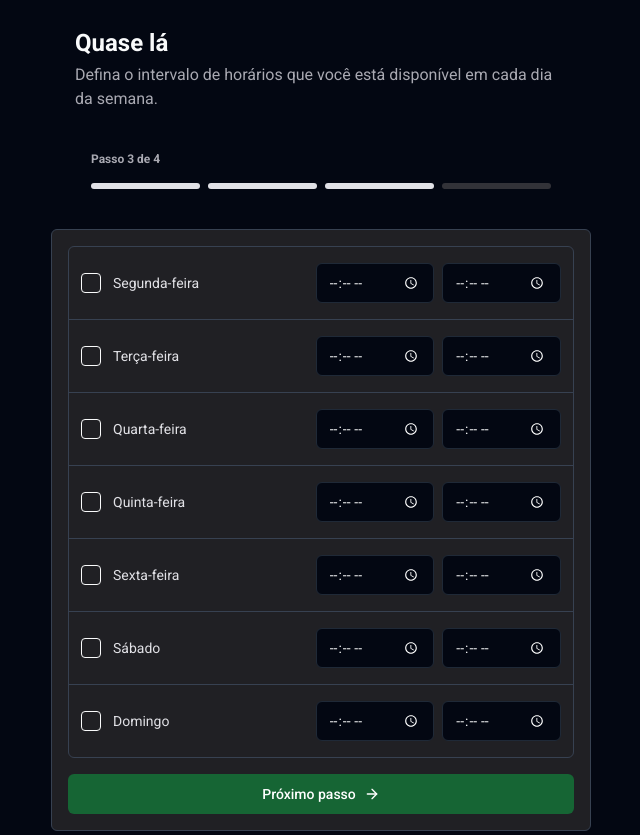
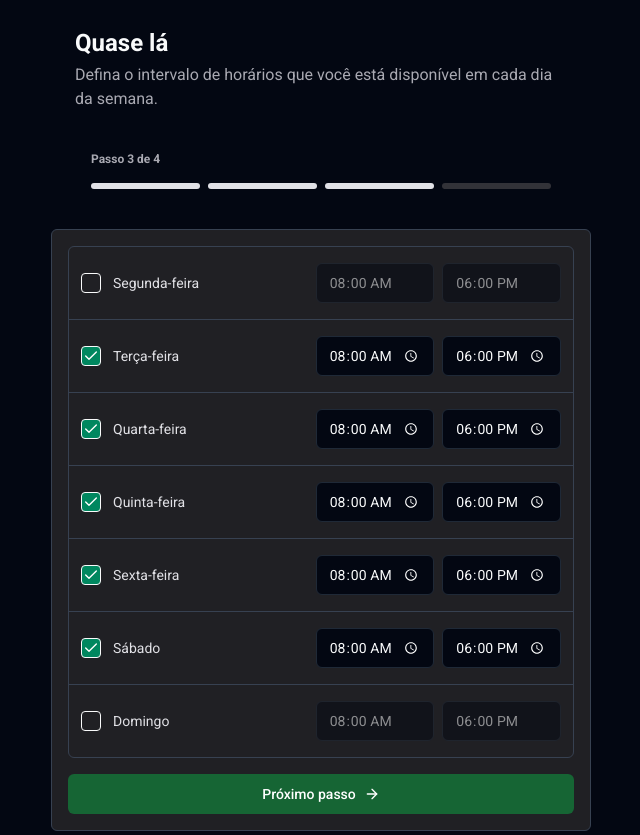
Before and after one commit to jhooonds/ignite-call, a Next.js app: page /register/time-intervals in a window 1280 px wide. Shown: the whole page, without its empty margins (319-959 px from the left). Built offline with nearby package versions, Linux system fonts and the light colour scheme.

Commit message:
feat: create time intervals

```diff
--- a/app/api/users/route.ts
+++ b/app/api/users/route.ts
@@ -4,7 +4,7 @@ import { prisma } from '@/lib/prisma';
 import { NextRequest, NextResponse } from 'next/server';
 import { cookies } from 'next/headers';
 
-export async function POST(req: NextRequest, res: NextResponse ) {
+export async function POST( req: NextRequest, res: NextResponse ) {
 
   const cookieStore = await cookies();
 
--- /dev/null
+++ b/app/api/users/time-intervals/route.ts
@@ -0,0 +1,45 @@
+'use server';
+
+import { auth } from "@/auth";
+import { prisma } from "@/lib/prisma";
+import { NextRequest, NextResponse } from 'next/server';
+import { z } from "zod";
+
+const timeIntervalBodySchema = z.object({
+  intervals: z.array(
+    z.object({
+      weekDay: z.number(),
+      startTimeInMinutes: z.number(),
+      endTimeInMinutes: z.number(),
+    })
+  ),
+});
+
+export async function POST(req: NextRequest, res: NextResponse) {
+  const session = await auth();
+
+  if (!session?.user) {
+    return NextResponse.json(
+      { success: false, message: "User not authenticated" },
+      { status: 401 }
+    );
+  }
+
+  const parsedBody = timeIntervalBodySchema.parse(await req.json());
+  const { intervals } = parsedBody;
+
+  const result = await Promise.all(
+    intervals.map((interval) => {
+      return prisma.userTimeInterval.create({
+        data: {
+          week_day: interval.weekDay,
+          time_start_in_minutes: interval.startTimeInMinutes,
+          time_end_in_minutes: interval.endTimeInMinutes,
+          user_id: session.user.id!,
+        },
+      });
+    })
+  );
+
+  return NextResponse.json({ success: true, data: result, status: 201 });
+}
--- a/app/register/time-intervals/page.tsx
+++ b/app/register/time-intervals/page.tsx
@@ -5,28 +5,66 @@ import MultiStepForm from "../_components/muiltStepForm";
 import { Input } from "@/components/ui/input";
 import { Button } from "@/components/ui/button";
 import { ArrowRight } from "lucide-react";
-import { useFieldArray, useForm } from "react-hook-form";
+import { Controller, useFieldArray, useForm } from "react-hook-form";
 import { z } from "zod";
 import { getWeekDays } from "@/utils/get-week-days";
+import { zodResolver } from "@hookform/resolvers/zod";
+import { convetTimeStringToMinutes } from "@/utils/convert-time-string-to-minute";
+import { api } from "@/lib/axios";
+import { AxiosError } from "axios";
 
-const timeIntervalsFormSchema = z.object({});
+const timeIntervalsFormSchema = z.object({
+  intervals: z.array(z.object({
+    weekDay: z.number().min(0).max(6),
+    enabled: z.boolean(),
+    startTime: z.string(),
+    endTime: z.string(),
+  }),
+).
+length(7).
+transform(intervals => intervals.filter(interval => interval.enabled))
+.refine(intervals => intervals.length > 0, {
+  message: 'Você precisa selecionar pelo menos 1 dia na semana!'
+})
+.transform(intervals => {
+  return intervals.map(interval => {
+    return {
+      weekDay: interval.weekDay,
+      startTimeInMinutes: convetTimeStringToMinutes(interval.startTime),
+      endTimeInMinutes: convetTimeStringToMinutes(interval.endTime),
+    }
+  })
+})
+.refine(intervals => {
+  return intervals.every(
+    (interval) =>
+       interval.endTimeInMinutes - 60 >= interval.startTimeInMinutes)
+},{
+  message: 'O horário de término deve ser pelo menos 1h de diferença do ínicio.'
+})
+,
+});
+type TimeIntervalFormInput = z.input<typeof timeIntervalsFormSchema> //Representa os dados de entrada
+type TimeIntervalsFormOutput = z.output<typeof timeIntervalsFormSchema> //Representa os dados de saida
 
 export default function TimeIntervals() {
   const {
     register,
     handleSubmit,
     control,
+    watch,
     formState: { isSubmitting, errors },
-  } = useForm({
+  } = useForm<TimeIntervalFormInput>({
+    resolver: zodResolver(timeIntervalsFormSchema),
     defaultValues: {
       intervals: [
-        { weekDay: 0, enable: false, startTime: "08:00", endTime: "18:00" },
-        { weekDay: 1, enable: true, startTime: "08:00", endTime: "18:00" },
-        { weekDay: 2, enable: true, startTime: "08:00", endTime: "18:00" },
-        { weekDay: 3, enable: true, startTime: "08:00", endTime: "18:00" },
-        { weekDay: 4, enable: true, startTime: "08:00", endTime: "18:00" },
-        { weekDay: 5, enable: true, startTime: "08:00", endTime: "18:00" },
-        { weekDay: 6, enable: false, startTime: "08:00", endTime: "18:00" },
+        { weekDay: 0, enabled: false, startTime: "08:00", endTime: "18:00" },
+        { weekDay: 1, enabled: true, startTime: "08:00", endTime: "18:00" },
+        { weekDay: 2, enabled: true, startTime: "08:00", endTime: "18:00" },
+        { weekDay: 3, enabled: true, startTime: "08:00", endTime: "18:00" },
+        { weekDay: 4, enabled: true, startTime: "08:00", endTime: "18:00" },
+        { weekDay: 5, enabled: true, startTime: "08:00", endTime: "18:00" },
+        { weekDay: 6, enabled: false, startTime: "08:00", endTime: "18:00" },
       ],
     },
   });
@@ -38,7 +76,25 @@ export default function TimeIntervals() {
     name: "intervals",
   });
 
-  async function handleSetTimeIntervals() {}
+  const intervals = watch('intervals')
+
+  async function handleSetTimeIntervals(data: any) {
+    const intervals = data as  TimeIntervalsFormOutput
+    try {
+      await api.post('/users/time-intervals', {
+        intervals,
+
+      })
+      console.log(intervals)
+    } catch (err) {
+      if(err instanceof AxiosError && err?.response?.data?.message) {
+        alert(err.response.data.message)
+        return
+      }
+      console.log(err)
+    }
+  }
+
   return (
     <div className="max-w-[35.75rem] mt-6 mx-auto mb-1 px-4">
       <div className="px-6">
@@ -54,29 +110,51 @@ export default function TimeIntervals() {
         className="flex flex-col mt-6 bg-gray800 rounded-md p-4 border border-gray-700"
       >
         <div className="border border-gray-700 rounded-md mb-4">
-          {fields.map((field) => {
+          {fields.map((field, index) => {
             return (
               <div key={field.id} className="flex items-center justify-between py-4 px-3 border-t border-t-gray-700 first:border-0">
                 <div className="flex items-center gap-3">
-                  <Checkbox
-                    className="w-5 h-5
-                  data-[state=checked]:bg-ignite500
-                  data-[state=checked]:text-white
-                  "
+                  <Controller
+                    name={`intervals.${index}.enabled`}
+                    control={control}
+                    render={({ field }) => {
+                        return(
+                        <Checkbox
+                          onCheckedChange={(checked) => {
+                            field.onChange(checked === true)
+                          }}
+                          checked={field.value}
+                         className="w-5 h-5 data-[state=checked]:bg-ignite500 data-[state=checked]:text-white"/>
+                        )
+                    }}
                   />
                   <p className="text-gray100 text-sm">{weekDays[field.weekDay]}</p>
                 </div>
                 <div className="flex items-center gap-2">
-                  <Input type="time" step={60} />
-                  <Input type="time" step={60} />
+                  <Input
+                      type="time"
+                      step={60}
+                      disabled={intervals[index].enabled === false}
+                      {...register(`intervals.${index}.startTime`)} />
+                  <Input
+                   type="time"
+                   step={60}
+                   disabled={intervals[index].enabled === false}
+                   {...register(`intervals.${index}.endTime`)}
+                   />
+
                 </div>
               </div>
             );
           })}
         </div>
+        {errors.intervals && (
+          <p className="text-white text-xs mb-4">{errors.intervals.message}</p>
+        )}
         <Button
           className="bg-green-800 text-white hover:bg-green-500"
           type="submit"
+          disabled={isSubmitting}
         >
           Próximo passo
           <ArrowRight />
--- /dev/null
+++ b/utils/convert-time-string-to-minute.ts
@@ -0,0 +1,5 @@
+export function convetTimeStringToMinutes(timeString: string) {
+  const [hours, minutes] = timeString.split(':').map(Number)
+
+  return (hours * 60) + minutes
+}
```
Also changed, not shown: 1 other file (tests, documents, lock files or other folders).
